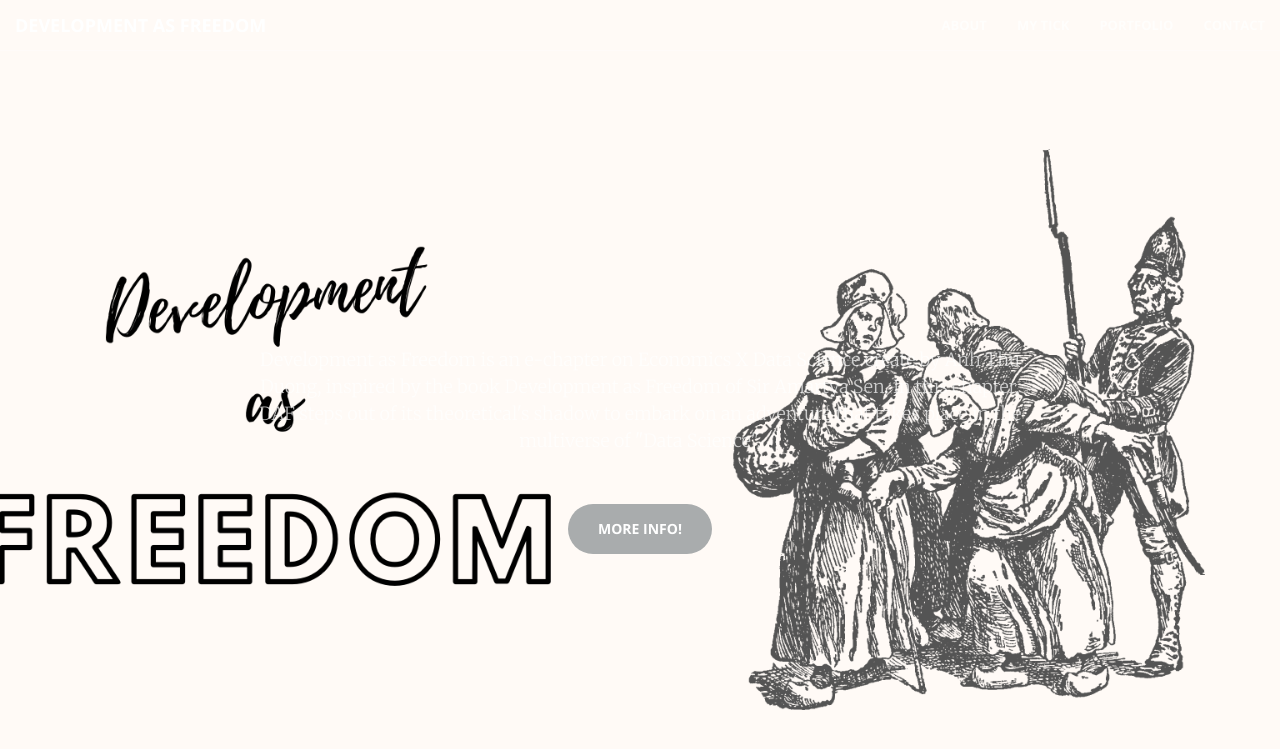
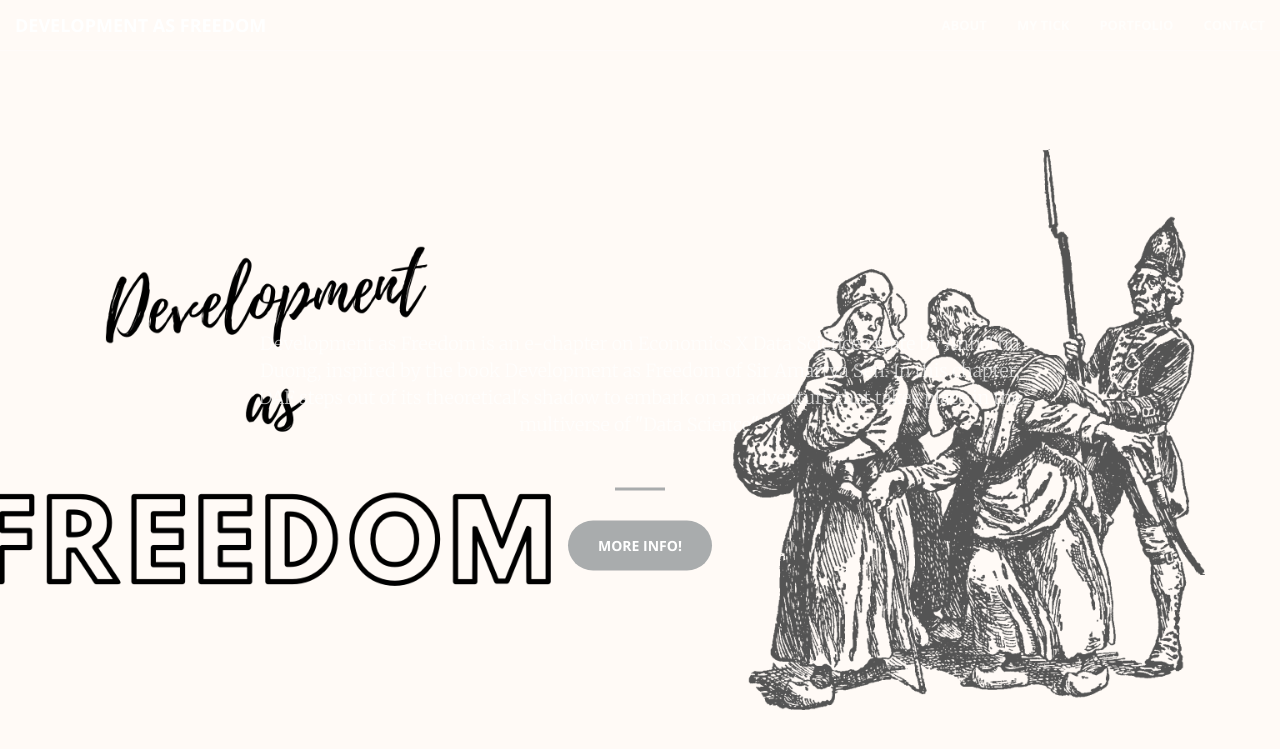
Before and after one commit to non-ceterisparibus/non-ceterisparibus.github.io, a Jekyll site: the page built from index.html, in a window 1280 px wide and 900 px high. Shown: the top 749 px of the window. Built offline with Jekyll 4.4.1, drawn with Linux system fonts in a browser that asks for light colours.

Commit message:
Update header.html

```diff
--- a/_includes/header.html
+++ b/_includes/header.html
@@ -1,9 +1,9 @@
 <header>
     <div class="header-content">
-        <div class="header-content-inner">
+        <div class="header-content-inner text-center">
             <h1></h1>
-            <!-- <hr> -->
             <p class="text-faded">Development as Freedom is an e-chapter on Economics X Data Science create by Anh Thu Duong, inspired by the book Development as Freedom of Sir Amartya Sen. In this chapter, DAF steps out of its theoretical's shadow to embark on an adventure that takes place in the multiverse of "Data Science".  </p>
+            <hr>
             <a href="#about" class="btn btn-primary btn-xl page-scroll">More info!</a>
         </div>
     </div>
```
